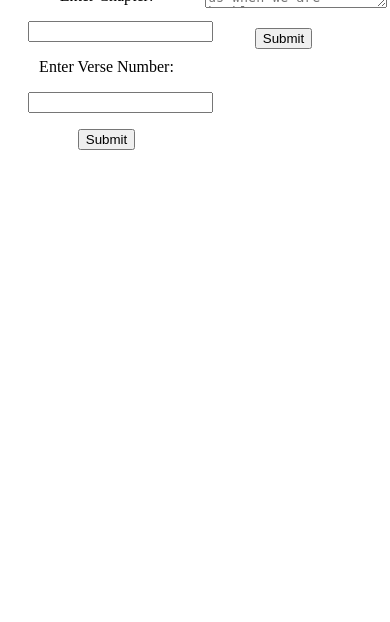
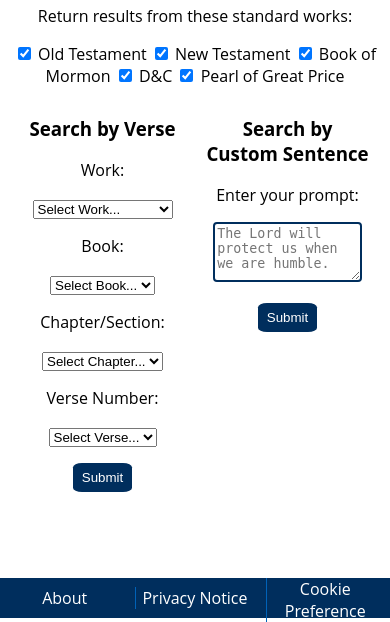
Before and after one commit to Harlan144/SimilarVerseFinder, a Flask app: page / in a window 390 px wide; the page is wider, and only the part inside the window is pictured. Shown: the part 326-948 px from the top of that part. Before the commit the page ends 476 px from the top of that part, so only its background shows below. Run offline with Flask 2, Linux system fonts and the light colour scheme; parts of the project's set-up code (start-up, migrations or seed data) failed here and were passed over; some web fonts are replaced.

Commit message:
redid design

```diff
--- a/functions.py
+++ b/functions.py
@@ -2,6 +2,7 @@
 import re
 
 df = pd.read_csv('static/standworksDFWebsite')
+
 
 def findVerseInDF(book, chapter, verseNum):
     try:
--- a/main.py
+++ b/main.py
@@ -1,37 +1,71 @@
 from flask import Flask, render_template, request, escape
-from functions import *
+from functions import findVerseInDF
+from predictVerse import checkUniqueVerse
 from predictVerse import checkVerse
+
+import sys
+
 app = Flask(__name__)
 
+#Post method sends form to backend,
 @app.route("/", methods=['GET', 'POST'])
 def home():
     if request.method == 'POST':
+        print(request.form.to_dict(), flush=True)
+
+        allowed_works = request.form['allowed_works']
+
+        checkInfo = [False, False, False, False, False]
+
+        if ("old testament" in allowed_works):
+            checkInfo[0]=True
+        if ("new testament" in allowed_works):
+            checkInfo[1]=True
+        if ("book of mormon" in allowed_works):
+            checkInfo[2]=True
+        if ("d&c" in allowed_works):
+            checkInfo[3]=True
+        if ("pogp" in allowed_works):
+            checkInfo[4]=True
+
+        if checkInfo == [False, False, False, False, False]:
+            return render_template("index.html", verse = "No Works", foundVerses = [], checkInfo = checkInfo)
+
         if 'sentence' in request.form:
             input = request.form['sentence']
+
             if input:
-                listOfOtherVerses = checkVerse(input)
+                listOfOtherVerses = checkUniqueVerse(input, allowed_works)
                 #print(listOfOtherVerses)
-                return render_template("index.html", sentence = input, foundVerses = listOfOtherVerses)
-            return render_template("index.html", sentence = "Not Found", foundVerses = [])
+                return render_template("index.html", sentence = input, foundVerses = listOfOtherVerses, checkInfo = checkInfo)
+            return render_template("index.html", sentence = "Not Found", foundVerses = [], checkInfo=checkInfo)
 
         else:
+            # print('This is standard output', flush=True)
+            # print(request.form.to_dict(), flush=True)
+
             # Print the form data to the console
+            work = request.form['work'].lower()
             book = request.form['book'].lower()
-            chapter = request.form['chapter']
-            verseNum = request.form['verseNum']
+            chapter = request.form['chapter'].lower()
+            verseNum = request.form['verse'].lower()
             returnedRow = findVerseInDF(book, chapter, verseNum)
+
             if returnedRow!= -1:
 
-                index= returnedRow['origIndex']
-                work = returnedRow['work'].lower()
-                listOfOtherVerses = findSimilarVerses(work, index)
+                listOfOtherVerses = checkVerse(book, chapter, verseNum, allowed_works)
             else:
-                return render_template("index.html", verse = "Not Found", foundVerses = [])
+                return render_template("index.html", verse = "Not Found", foundVerses = [], checkInfo = checkInfo)
 
-            return render_template("index.html", verse =returnedRow, foundVerses = listOfOtherVerses)
+            return render_template("index.html", verse =returnedRow, foundVerses = listOfOtherVerses, checkInfo=checkInfo)
     else:
-        return render_template("index.html")
+        return render_template("index.html", checkInfo = [True, True, True, True, True])
 
+
+
+@app.route('/about/')
+def about():
+    return render_template('about.html')
 
 if __name__ == "__main__":
     #app.run(debug=True)
--- a/static/css/style.css
+++ b/static/css/style.css
@@ -1,21 +1,51 @@
 header {
-    border: 2px #eee solid;
-    color: brown;
-    text-align: center;
+    background-color: #002e5d;
+    text-align: left;
+    display: flex;
+    color: white;
 }
 
+
+.Header-logo {
+    display: flex;
+    align-items: center;
+    justify-content: center;
+    min-height: 60px;
+    padding-right: 20px;
+    padding-left: 20px;
+
+}
+.Header-title{
+    padding-left: 20px;
+}
+
+.vl {
+    border-left: 2px solid #0062B8;
+}
+
+body{
+    margin: 0px;
+    position: relative;
+    min-height: 100vh;
+    font-family: 'HCo Ringside Narrow SSm', 'Open Sans', Helvetica, Arial, sans-serif;
+
+}
+main{
+    position: relative;
+}
 /* Split the screen in half */
 .split {
-    height: 100vh;
+    /* height: 100vh; */
     width: 50%;
     box-sizing: border-box;
     padding-top: 10px;
     padding-right: 50px;
     padding-left: 50px;
+    padding-bottom: 50px;
 }
 
 .split1 {
-    height: 80vh;
+    /* height: 50vh; */
     width: 50%;
     box-sizing: border-box;
     padding-top: 10px;
@@ -27,8 +57,10 @@
 .left {
     left: 0;
     float: left;
-    border-right: 2px #eee solid;
     /* background-color: rgb(205, 196, 196); */
+}
+.border-left {
+    border-right: 2px #002e5d solid;
 }
 
 /* Control the right side */
@@ -36,8 +68,11 @@
     right: 0;
     float: right;
 
-    border-left: 2px #eee solid;
     /* background-color: red; */
+}
+
+.border-right {
+    border-left: 1px #0062B8 solid;
 }
 
 /* If you want the content centered horizontally and vertically */
@@ -47,7 +82,7 @@
 
 .verseDisplay {
     box-sizing: border-box;
-    border: 2px black solid;
+    border: 2px #002e5d solid;
     border-radius: 15px;
     padding: 10px;
 }
@@ -59,18 +94,96 @@
     padding-right: 10px;
     padding-left: 10px;
     cursor: pointer;
-    border: 2px solid #ccc;
+    border: 2px solid #002e5d;
     border-radius: 10%;
     display: inline-block;
     margin: 3px;
 }
 .fill {
-    background-color: #ccc;
+    background-color: #002e5d;
+    color: white;
 }
 .otherVerse:hover{
-    background-color: #ccc;
+    background-color: #0062B8;
 }
 
+input {
+    background-color: #002e5d;
+    color: white;
+    cursor: pointer;
+    border-radius: 15%;
+    border: 0px;
+    padding-top: 7px;
+    padding-bottom: 7px;
+    padding-right: 9px;
+    padding-left: 9px;
+
+}
+
+input:hover {
+    background-color: #0062B8;
+}
+
+.checkbox {
+    display: block;
+    text-align: center;
+}
+
+
+#promptEnter {
+    height: 60px;
+    width: 90%;
+    box-sizing: border-box;
+    border: 2px #002e5d solid;
+    border-radius: 4px;
+    /* background-color: #f8f8f8; */
+    color: black;
+}
+
+.footer{
+    background-color: #002e5d;
+    position: absolute;
+    display: flex;
+    color: white;
+    text-align: center;
+    justify-content: center;
+    bottom: 0;
+    width: 100%;
+    height: 2.5rem;            /* Footer height */
+}
+
+.column{
+    width: 30%;
+    margin: auto;
+
+}
+
+.clearfix::after {
+    content: "";
+    display: table;
+    clear: both;
+}
+
+
+a {
+    color: white;
+    text-decoration: none;
+}
+
+.about_link {
+    color: #0062B8 !important;
+}
+.about_link:hover {
+    color: #002e5d !important;
+}
+
+a:hover {
+    color: #0062B8;
+}
+.about_text{
+    padding: 20px;
+    line-height: 1.5em;
+}
 @media only screen and (max-width: 750px) {
     .split {
         width: 100%;
@@ -79,6 +192,9 @@
         padding-right: 10px;
         padding-left: 10px;
     }
+    .split1{
+        height: 100%;
+    }
     .left {
         border-right: 0px;
     }
--- a/static/js/script.js
+++ b/static/js/script.js
@@ -1,3 +1,67 @@
+
+document.getElementById("form").addEventListener("submit", function(eventObj) {
+  // Create a hidden input element
+  var hiddenInput = document.createElement("input");
+  // Set attributes for the hidden input
+  hiddenInput.type = "hidden";
+  hiddenInput.name = "allowed_works";
+  // Get the reference to the div element
+  let values = [];
+  if (document.getElementById("oldtestcheckbox").checked) {
+    values.push("old testament");
+  }
+  if (document.getElementById("newtestcheckbox").checked) {
+    values.push("new testament");
+  }
+  if (document.getElementById("bomcheckbox").checked) {
+    values.push("book of mormon");
+  }
+  if (document.getElementById("dccheckbox").checked) {
+    values.push("d&c");
+  }
+  if (document.getElementById("pogpcheckbox").checked) {
+    values.push("pogp");
+  }
+  hiddenInput.value = values;
+  // Append the hidden input to the form
+  document.getElementById("form").appendChild(hiddenInput);
+  // Continue with the form submission
+  return true;
+});
+
+
+
+document.getElementById("form1").addEventListener("submit", function(eventObj) {
+  // Create a hidden input element
+  var hiddenInput = document.createElement("input");
+  // Set attributes for the hidden input
+  hiddenInput.type = "hidden";
+  hiddenInput.name = "allowed_works";
+  let values = [];
+  if (document.getElementById("oldtestcheckbox").checked) {
+    values.push("old testament");
+  }
+  if (document.getElementById("newtestcheckbox").checked) {
+    values.push("new testament");
+  }
+  if (document.getElementById("bomcheckbox").checked) {
+    values.push("book of mormon");
+  }
+  if (document.getElementById("dccheckbox").checked) {
+    values.push("d&c");
+  }
+  if (document.getElementById("pogpcheckbox").checked) {
+    values.push("pogp");
+  }
+  hiddenInput.value = values;
+
+  // Append the hidden input to the form
+  document.getElementById("form1").appendChild(hiddenInput);
+
+  // Continue with the form submission
+  return true;
+});
+
 var slideIndex = 1;
 showDivs(slideIndex);
 
@@ -5,23 +69,131 @@
   showDivs(slideIndex += n);
 }
 function currentDiv(n) {
-    showDivs(slideIndex = n);
+  showDivs(slideIndex = n);
 }
 
 function showDivs(n) {
   var i;
   var x = document.getElementsByClassName("similarVerse");
   var dots = document.getElementsByClassName("otherVerse");
-  if (n > x.length) {slideIndex = 1}
-  if (n < 1) {slideIndex = x.length} ;
+  if (n > x.length) { slideIndex = 1 }
+  if (n < 1) { slideIndex = x.length };
   for (i = 0; i < x.length; i++) {
     x[i].style.display = "none";
   }
-  x[slideIndex-1].style.display = "block";
+  x[slideIndex - 1].style.display = "block";
 
   for (i = 0; i < dots.length; i++) {
     dots[i].className = dots[i].className.replace(" fill", "");
   }
-  x[slideIndex-1].style.display = "block";
-  dots[slideIndex-1].className += " fill";
+  x[slideIndex - 1].style.display = "block";
+  dots[slideIndex - 1].className += " fill";
 }
+
+
+function removeOptions(selectElement) {
+  var i, L = selectElement.options.length - 1;
+  for (i = L; i >= 0; i--) {
+    selectElement.remove(i);
+  }
+}
+
+function toTitleCase(str) {
+  return str.replace(
+    /\w*/g,
+    function (txt) {
+      return txt.charAt(0).toUpperCase() + txt.substr(1).toLowerCase();
+    }
+  );
+}
+
+function changeVerses() {
+  let work = document.getElementById("workDropdown").value;
+  let book = document.getElementById("bookDropdown").value;
+  let chap = document.getElementById("chapterDropdown").value;
+  fetch('./static/js/dropdown.json')
+    .then(response => response.json())
+    .then(data => {
+      let verse_select = document.getElementById("verseDropdown");
+      removeOptions(verse_select);
+
+      if (chap=="defaultChapter"){
+        let default_verse_option = document.createElement('option');
+        default_verse_option.value = "defaultVerse";
+        default_verse_option.innerHTML = "Select Verse...";
+        verse_select.appendChild(default_verse_option);
+      } else {
+        let verse_count = data[work][book][chap];
+        for (let i = 1; i <= verse_count; i++) {
+          let verse_option = document.createElement('option');
+          verse_option.value = i;
+          verse_option.innerHTML = i;
+          verse_select.appendChild(verse_option);
+        }
+      }
+
+    })
+    .catch(error => console.error('Error fetching JSON:', error));
+}
+
+//This is kinda crappy code. These two functions could easily be combined. I'm just lazy. Forgive me!
+function changeChapters() {
+  var work = document.getElementById("workDropdown").value;
+  var book = document.getElementById("bookDropdown").value;
+  fetch('./static/js/dropdown.json')
+    .then(response => response.json())
+    .then(data => {
+      let chapter_select = document.getElementById("chapterDropdown");
+      removeOptions(chapter_select);
+
+      if (book == "defaultBook") {
+        let default_chapter_option = document.createElement('option');
+        default_chapter_option.value = "defaultChapter";
+        default_chapter_option.innerHTML = "Select Chapter...";
+        chapter_select.appendChild(default_chapter_option);
+      } else {
+        let json_work = data[work][book];
+        for (const chap of Object.keys(json_work)) {
+          let chap_option = document.createElement('option');
+          chap_option.value = chap;
+          chap_option.innerHTML = toTitleCase(chap);
+          chapter_select.appendChild(chap_option);
+        }
+      }
+
+
+      changeVerses();
+    })
+    .catch(error => console.error('Error fetching JSON:', error));
+}
+
+function changeBooks() {
+  var work = document.getElementById("workDropdown").value;
+  fetch('./static/js/dropdown.json')
+    .then(response => response.json())
+    .then(data => {
+      let json_work = data[work];
+
+      let book_select = document.getElementById("bookDropdown");
+      removeOptions(book_select);
+
+
+      if (json_work == undefined) {
+        let default_book_option = document.createElement('option');
+        default_book_option.value = "defaultBook";
+        default_book_option.innerHTML = "Select Book...";
+        document.getElementById("bookDropdown").appendChild(default_book_option);
+      } else {
+        for (const book of Object.keys(json_work)) {
+          let book_option = document.createElement('option');
+          book_option.value = book;
+          book_option.innerHTML = toTitleCase(book);
+          book_select.appendChild(book_option);
+        }
+      }
+
+      changeChapters();
+    }
+    )
+    .catch(error => console.error('Error fetching JSON:', error));
+}
--- a/templates/base.html
+++ b/templates/base.html
@@ -1,22 +1,41 @@
 <!DOCTYPE html>
 <html lang="en">
+
 <head>
   <!-- Required meta tags -->
   <meta charset="utf-8">
   <meta name="viewport" content="width=device-width, initial-scale=1, shrink-to-fit=no">
   <link rel="stylesheet" href="{{ url_for('static', filename= 'css/style.css') }}">
+  <link rel="stylesheet" href="https://cdn.byu.edu/theme-fonts/1.x.x/ringside/fonts.css" media="all">
+
   <title>Similar Verse Finder</title>
 </head>
+
 <body>
   <header>
-      <h1>Similar Verse Finder in the Book of Mormon</h1>
-      <p>Made by Harlan Stevens</p>
+    <div class="Header-logo">
+      <a href="https://www.byu.edu/">
+        <img class="PageLogo-image"
+          src="https://brightspotcdn.byu.edu/e4/0a/b679ee0a41d9b1675fc78cd03239/byu-logo-white-small.svg" alt="BYU">
+      </a>
+    </div>
+    <div class="vl"></div>
+    <div class="Header-title">
+      <h1><a href="/">Similar Verse Finder</a></h1>
+    </div>
   </header>
-    <main>
+  <main class="clearfix">
     <!-- child template -->
     {% block content %}
     {% endblock %}
   </main>
+  <footer class="footer">
+    <div class="column "><a href="/about">About</a></div>
+    <div class="column border-right"><a href="https://privacy.byu.edu/privacy-notice" target="_blank">Privacy Notice</a></div>
+    <div class="column border-right"><a href="https://infosec.byu.edu/cookie-prefs" target="_blank">Cookie Preference</a></div>
+
+  </footer>
+  <script src="{{ url_for('static', filename='js/script.js') }}"></script>
 </body>
-  <script src="{{ url_for('static', filename='js/script.js') }}"></script>
+
 </html>
--- a/templates/index.html
+++ b/templates/index.html
@@ -1,11 +1,15 @@
 {% extends "base.html" %}
 
 {% block content %}
-<div class="split left">
+<div class="split left border-left">
+
+
   <div class="centered">
     {% if verse %}
     {% if verse == "Not Found"%}
     <h2>The Book of Mormon verse you inputed is not valid. Please try again.</h2>
+    {% elif verse == "No Works"%}
+    <h2>Please select at least one Standard Works to return similar verses from.</h2>
     {% else %}
     <div class="verseDisplay">
       <h2>{{verse['book'].title()}} {{verse['chapter']}}:{{verse['verseNum']}}</h2>
@@ -19,33 +23,64 @@
       <h2>{{sentence}}</h2>
     </div>
     {% endif %}
-    <div class="split1 left">
+    <div class="checkbox" id="checkbox_div">
+      <p>Return results from these standard works:</p>
+      <input type="checkbox" id='oldtestcheckbox' name="oldtestcheckbox" {% if checkInfo[0] %} checked {% endif %} />
+      <label for="oldtestcheckbox">Old Testament</label>
+      <input type="checkbox" id='newtestcheckbox' name="newtestcheckbox" {% if checkInfo[1] %} checked {% endif %}/>
+      <label for="newtestcheckbox">New Testament</label>
+      <input type="checkbox" id='bomcheckbox' name="bomcheckbox" {% if checkInfo[2] %} checked {% endif %} />
+      <label for="bomcheckbox">Book of Mormon</label>
+      <input type="checkbox" id='dccheckbox' name="dccheckbox" {% if checkInfo[3] %} checked {% endif %} />
+      <label for="dccheckbox">D&C</label>
+      <input type="checkbox" id='pogpcheckbox' name="pogpcheckbox" {% if checkInfo[4] %} checked {% endif %} />
+      <label for="pogpcheckbox">Pearl of Great Price</label>
+    </div>
+
+    <div class="split1 left border-left">
       <h3>Search by Verse</h3>
-      <form method="post" action="/">
-        <p>Enter Book:</p>
-        <p><input type="text" name="book" required /></p>
-        <p>Enter Chapter:</p>
-        <p><input type="number" name="chapter" required /></p>
-        <p>Enter Verse Number:</p>
-        <p><input type="number" name="verseNum" required /></p>
+      <form method="post" id='form1' action="/">
+        <p>Work:</p>
+        <select id="workDropdown" name="work" onchange="changeBooks()" required>
+          <option value="defaultWork">Select Work...</option>
+          <option value="old testament">Old Testament</option>
+          <option value="new testament">New Testament</option>
+          <option value="book of mormon">Book of Mormon</option>
+          <option value="d&c">D&C</option>
+          <option value="pearl of great price">Pearl of Great Price</option>
+        </select>
+        <p>Book:</p>
+        <select id="bookDropdown" name="book" onchange="changeChapters()" required>
+          <option id="defaultBook" value="defaultBook">Select Book...</option>
+        </select>
+        <p>Chapter/Section:</p>
+        <select id="chapterDropdown" name="chapter" onchange="changeVerses()" required>
+          <option value="defaultChapter">Select Chapter...</option>
+
+        </select>
+        <p>Verse Number:</p>
+        <select id="verseDropdown" name="verse" required>
+          <option value="defaultVerse">Select Verse...</option>
+
+        </select>
+        <p><input type="submit" value="Submit"/></p>
+      </form>
+    </div>
+    <div class="split1 right">
+      <h3>Search by Custom Sentence</h3>
+      <form method="post" id='form' action="/">
+        <p>Enter your prompt:</p>
+        <textarea placeholder="The Lord will protect us when we are humble." name="sentence" id="promptEnter" required></textarea>
         <p><input type="submit" value="Submit" /></p>
       </form>
     </div>
-    <div class="split1 right">
-      <h3>Search by Your Own Sentence</h3>
-      <form method="post" action="/">
-        <p>Enter Your Prompt:</p>
-        <textarea placeholder="The Lord will protect us when we are humble." name="sentence" required></textarea>
-        <p><input type="submit" value="Submit" /></p>
-      </form>
-    </div>
+  </div>
 
-  </div>
 </div>
 
 <div class="split right">
   <div class="centered">
-    {% if ((verse) and (verse != "Not Found")) or ((sentence) and (sentence != "Not Found"))%}
+    {% if ((verse) and (verse != "Not Found" and verse!="No Works")) or ((sentence) and (sentence != "Not Found"))%}
     {% if foundVerses|length>0 %}
     <div class="verseDisplay">
       <button onclick="plusDivs(-1)">&#10094;</button>
```
Also changed, not shown: make_json_for_dropdown.py (added, +51 -0 lines), predictVerse.py (+83 -5 lines), static/js/dropdown.json (added, +1 -0 lines), templates/about.html (added, +25 -0 lines), 1 other file. Lines whose indentation alone changed are shown as unchanged.
